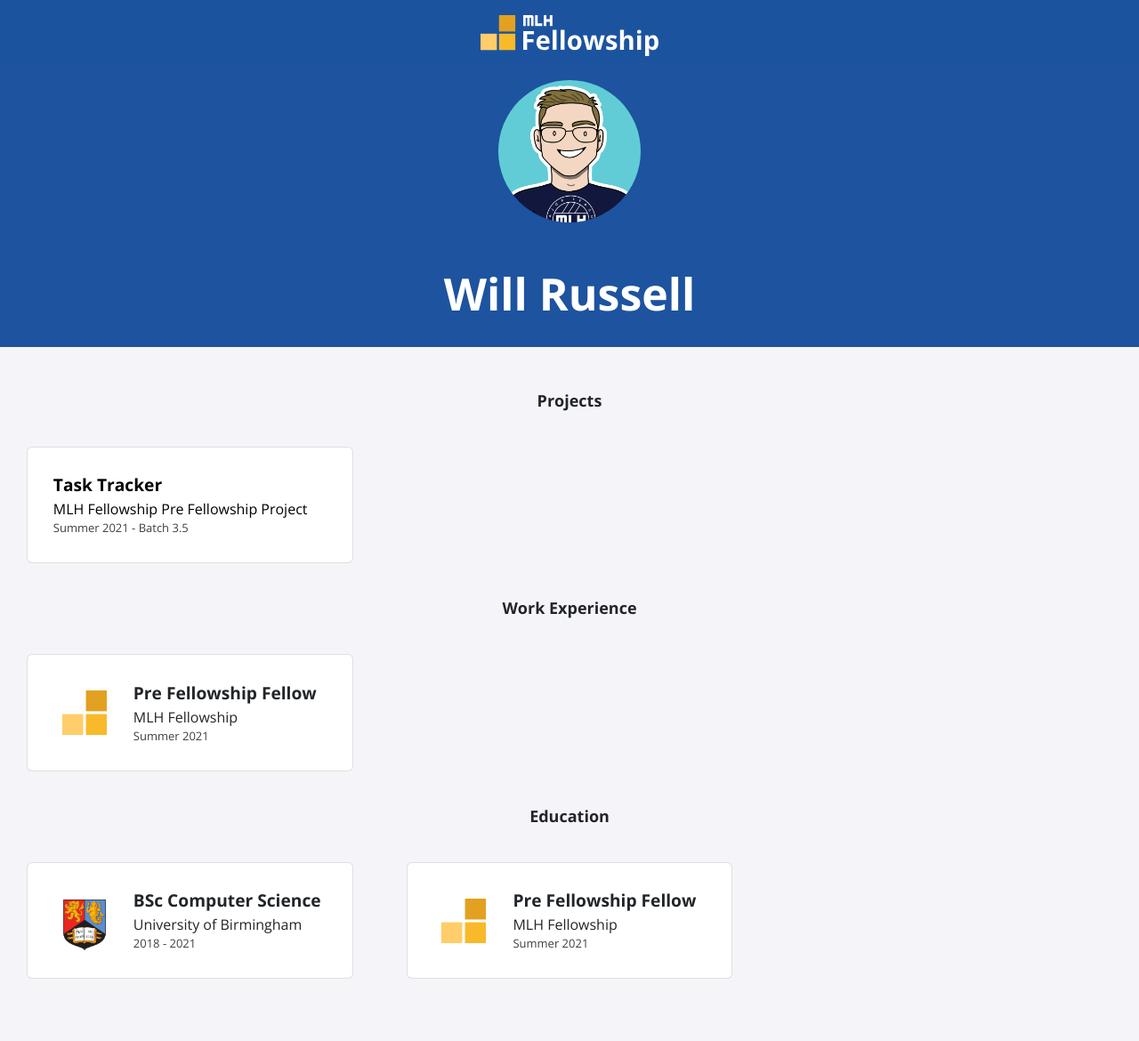
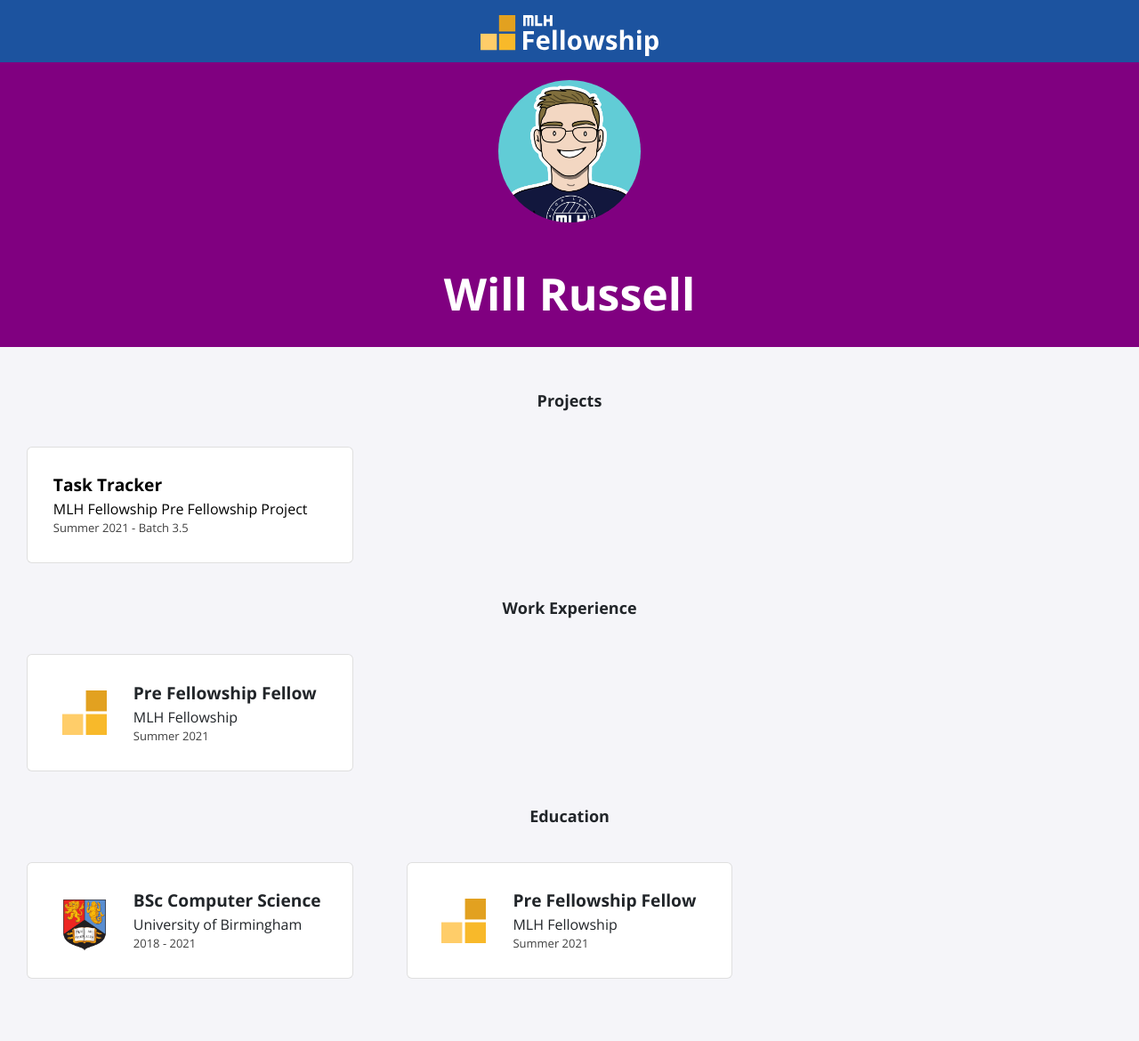
Before and after one commit to MLH-Fellowship/portfolio-template, a Jekyll site: the page built from index.html, in a window 1280 px wide. Shown: the whole page at 89% size. Built offline with Jekyll 4.4.1, drawn with Linux system fonts in a browser that asks for light colours; nearby versions of some CDN libraries.

Commit message:
Change background to purple

```diff
--- a/_sass/profile.scss
+++ b/_sass/profile.scss
@@ -1,5 +1,5 @@
 .profile {
-    background-color: #1d539f !important;
+    background-color: purple !important;
     text-align: center;
     height: 320px;
     margin-bottom: 50px;
```
